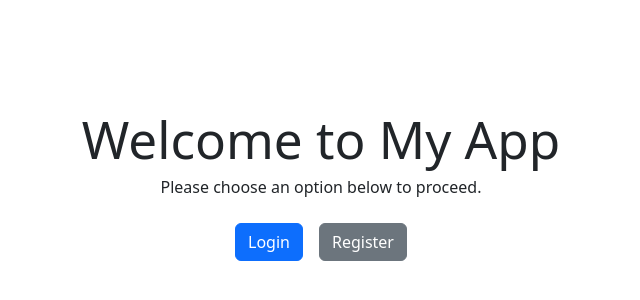
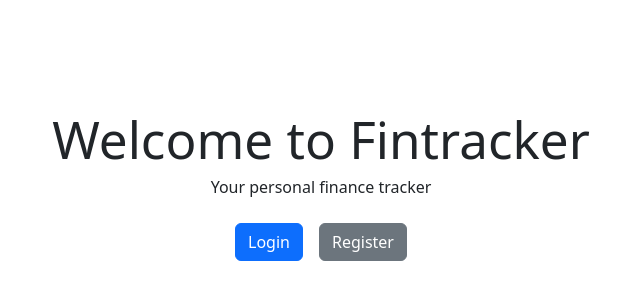
Before and after one commit to Airborne101st/fin-tracker, a React (Vite) app in the folder frontend/: page / in a window 1280 px wide. Shown: the part 234-534 px from the top of the page, without its empty margins (319-959 px from the left). Built offline with nearby package versions, Linux system fonts and the light colour scheme.

Commit message:
[MODIFY] Navbar, Footer, Index

```diff
--- a/frontend/src/Footer.jsx
+++ b/frontend/src/Footer.jsx
@@ -6,7 +6,7 @@ const Footer = () => {
   return (
     <footer className="bg-dark text-light text-center py-3 mt-5">
       <Container>
-        <p>&copy; {new Date().getFullYear()} Expense Tracker. All Rights Reserved.</p>
+        <p>&copy; {new Date().getFullYear()} Fintracker. All Rights Reserved.</p>
       </Container>
     </footer>
   );
--- a/frontend/src/Index.jsx
+++ b/frontend/src/Index.jsx
@@ -7,8 +7,8 @@ const Index = () => {
     <Container className="mt-5">
       <Row className="justify-content-md-center">
         <Col md="6" className="text-center">
-          <h1>Welcome to My App</h1>
-          <p>Please choose an option below to proceed.</p>
+          <h1>Welcome to Fintracker</h1>
+          <p>Your personal finance tracker</p>
           <Link to="/login">
             <Button variant="primary" className="m-2">
               Login
--- a/frontend/src/Navbar.jsx
+++ b/frontend/src/Navbar.jsx
@@ -4,17 +4,24 @@ import { Navbar, Nav, Container } from "react-bootstrap";
 import { Link } from "react-router-dom";
 
 const NavigationBar = () => {
+
+  const handleLogout = () => {
+    localStorage.removeItem("token");
+    localStorage.removeItem("user_id");
+  };
+
+
   return (
     <Navbar bg="dark" variant="dark" expand="lg">
       <Container>
-        <Navbar.Brand as={Link} to="/">Expense Tracker</Navbar.Brand>
-        <Navbar.Toggle aria-controls="basic-navbar-nav" />
+        <Navbar.Brand as={Link} to="/">Fintracker</Navbar.Brand>
+        <Navbar.Toggle aria-controls="basic-navbar-nav"/>
         <Navbar.Collapse id="basic-navbar-nav">
           <Nav className="ms-auto">
-            <Nav.Link as={Link} to="/">Dashboard</Nav.Link>
-            <Nav.Link as={Link} to="/add-category">Add Category</Nav.Link>
-            <Nav.Link as={Link} to="/add-expense">Add Expense</Nav.Link>
-            <Nav.Link as={Link} to="/logout">Logout</Nav.Link>
+            <Nav.Link as={Link} to="/dashboard">Dashboard</Nav.Link>
+            <Nav.Link as={Link} to="/category">Categories</Nav.Link>
+            <Nav.Link as={Link} to="/expense">Expenses</Nav.Link>
+            <Nav.Link as={Link} to="/login" onClick={handleLogout}>Logout</Nav.Link>
           </Nav>
         </Navbar.Collapse>
       </Container>
```
